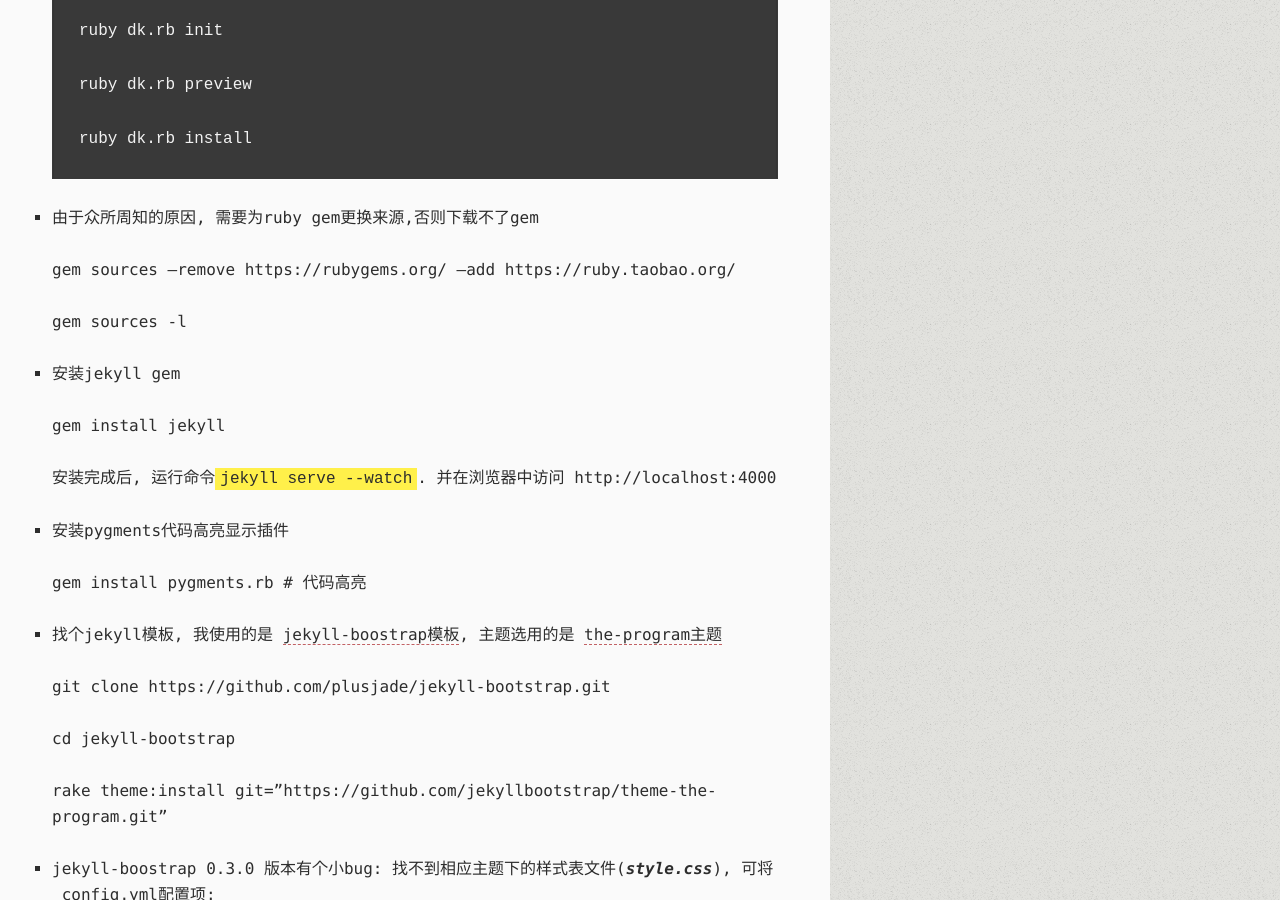
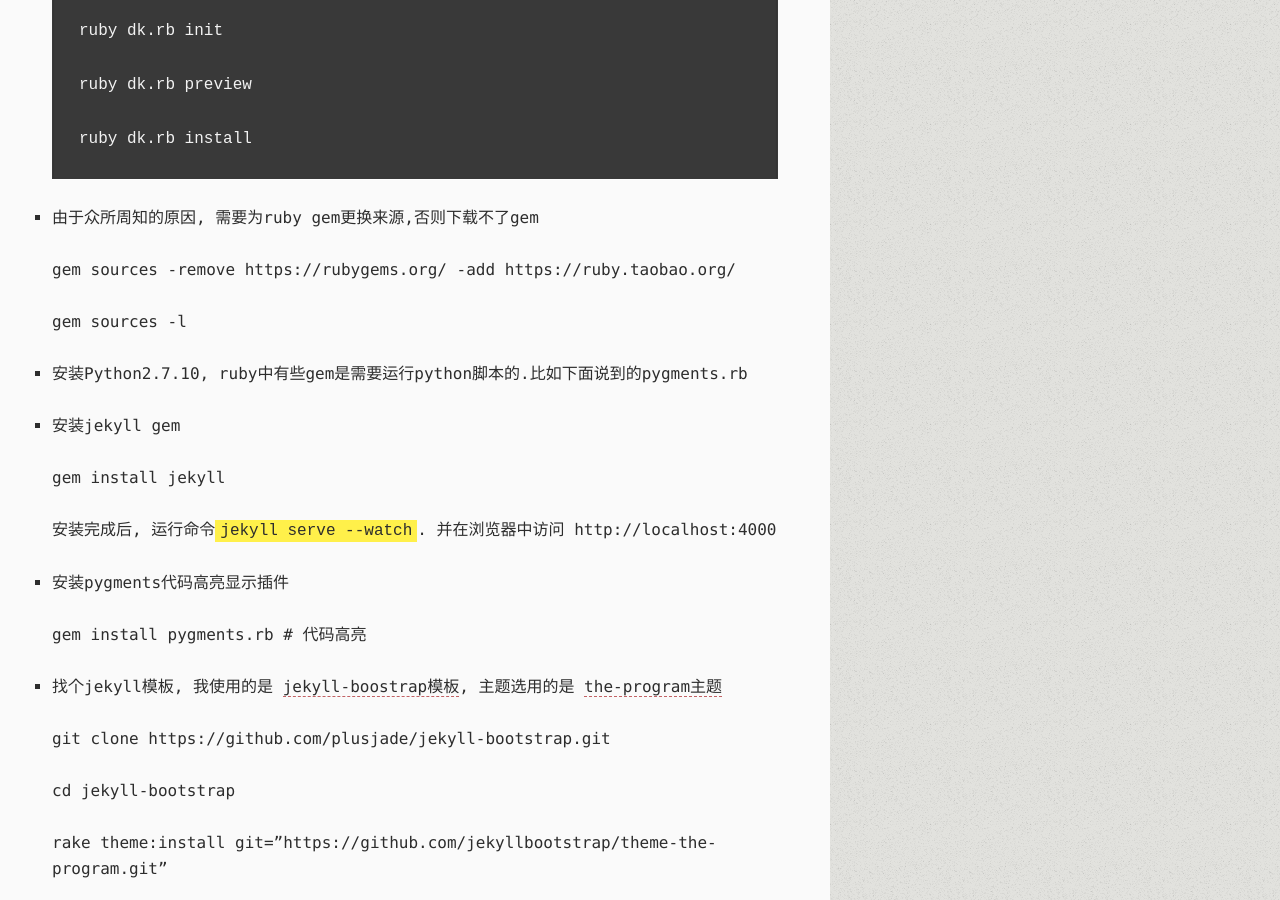
Before and after one commit to 18965050/18965050.github.io, a Jekyll site: the page built from work/buildblog.md, in a window 1280 px wide and 900 px high, scrolled down 1523 px. Built offline with Jekyll 4.4.1, drawn with Linux system fonts in a browser that asks for light colours; comment, search, counter and statistics services are not loaded.

Commit message:
文档修改

```diff
--- a/work/buildblog.md
+++ b/work/buildblog.md
@@ -36,9 +36,11 @@ description: ""
 
 - 由于众所周知的原因, 需要为ruby gem更换来源,否则下载不了gem
 
-	gem sources --remove https://rubygems.org/ --add https://ruby.taobao.org/
+	gem sources -remove https://rubygems.org/ -add https://ruby.taobao.org/
 
 	gem sources -l
+
+- 安装Python2.7.10, ruby中有些gem是需要运行python脚本的.比如下面说到的pygments.rb
 
 - 安装jekyll gem
 
```
